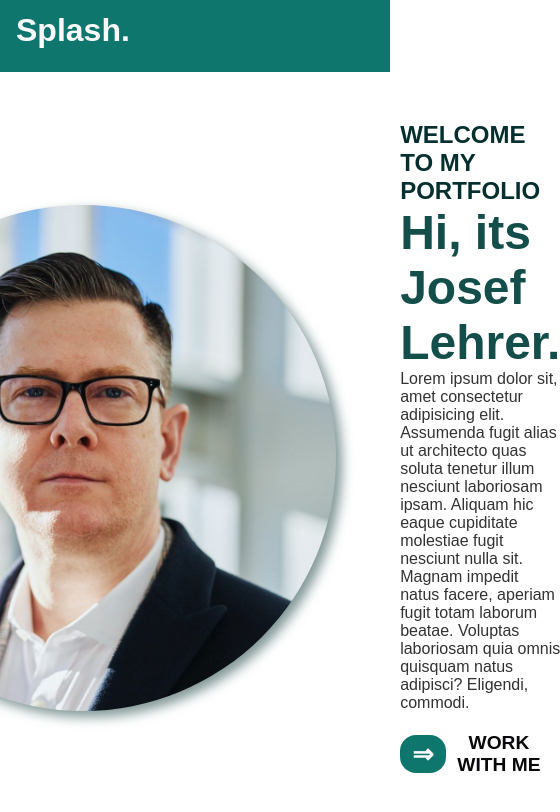
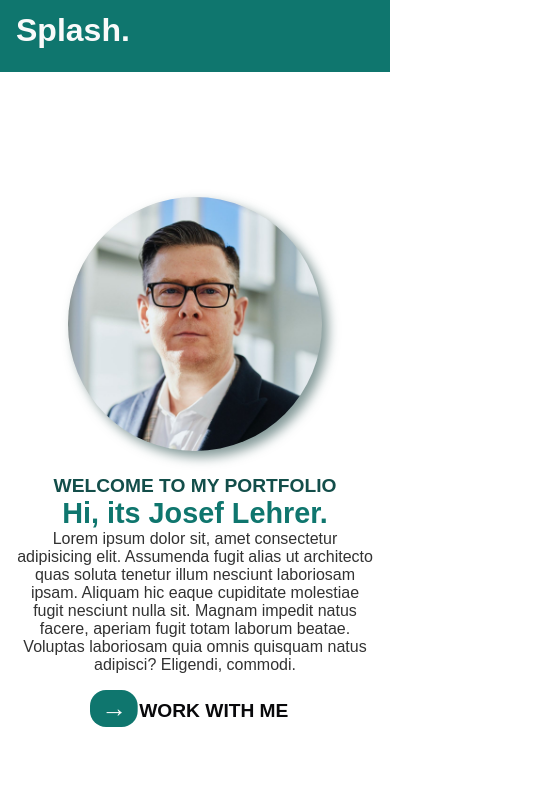
Before and after one commit to ayus-10/splash, a React (Vite) app: page / in a window 390 px wide. Shown: the top 812 px of the page, 560 px wide, since content can reach past the window. Built offline with nearby package versions, Linux system fonts and the light colour scheme; some icons are missing; a web font is replaced by a local one.

Commit message:
improved responsiveness

```diff
--- a/src/App.css
+++ b/src/App.css
@@ -1,4 +1,4 @@
 .wrapper {
-  max-width: 960px;
+  max-width: 1024px;
   margin: 0 auto;
 }
--- a/src/components/Hero.css
+++ b/src/components/Hero.css
@@ -1,9 +1,10 @@
 .container {
-  height: calc(100vh - 4.5rem);
+  min-height: calc(100vh - 4.5rem);
   display: flex;
   justify-content: center;
   align-items: center;
   gap: 4rem;
+  overflow-x: hidden;
 }
 
 .image-div {
@@ -21,12 +22,12 @@
 .about-text h2 {
   font-size: 1.5rem;
   text-transform: uppercase;
-  color: var(--teal-darkest);
+  color: var(--teal-darker);
 }
 
 .about-text h1 {
   font-size: 3rem;
-  color: var(--teal-darker);
+  color: var(--teal-dark);
 }
 
 .about-text p {
@@ -41,8 +42,7 @@
   font-size: 1.2rem;
   font-weight: 700;
   margin: 1rem 0;
-  display: flex;
-  align-items: center;
+  padding: 0.25rem 0;
   gap: 0.25rem;
   cursor: pointer;
   border-radius: 1rem;
@@ -58,7 +58,7 @@
   height: 100%;
   width: 100%;
   border-radius: 1rem;
-  transform: translateX(-100%);
+  transform: translateX(-77%);
   background-color: var(--teal-dark);
   z-index: -1;
   transition: 0.5s ease-in-out;
@@ -72,7 +72,6 @@
   padding: 0.25rem 0.75rem;
   border-radius: 1rem;
   font-size: 1.6rem;
-  background-color: var(--teal-dark);
   color: var(--white);
 }
 
@@ -85,3 +84,32 @@
 .btn:hover .btn-text {
   color: var(--white);
 }
+
+@media screen and (max-width: 960px) {
+  .container {
+    padding-top: 1.5rem;
+    gap: 1.5rem;
+    flex-direction: column;
+    justify-content: center;
+  }
+
+  .image-div {
+    height: 30vh;
+  }
+
+  .about-text {
+    padding: 0 1rem;
+    display: flex;
+    flex-direction: column;
+    align-items: center;
+    text-align: center;
+  }
+
+  .about-text h2 {
+    font-size: 1.2rem;
+  }
+
+  .about-text h1 {
+    font-size: 1.8rem;
+  }
+}
--- a/src/components/Hero.jsx
+++ b/src/components/Hero.jsx
@@ -19,8 +19,8 @@ const Hero = () => {
           laborum beatae. Voluptas laboriosam quia omnis quisquam natus
           adipisci? Eligendi, commodi.
         </p>
-        <button className="btn">
-          <span className="btn-icon">&rArr;</span>
+        <button className="btn" type="button">
+          <span className="btn-icon">&rarr;</span>
           <span className="btn-text">Work with me</span>
         </button>
       </div>
--- a/src/components/Nav.css
+++ b/src/components/Nav.css
@@ -11,7 +11,7 @@
   background-color: var(--teal-dark);
   display: flex;
   justify-content: space-between;
-  max-width: 960px;
+  max-width: 1024px;
   margin: 0 auto;
   padding: 0.75rem 1rem;
   height: 4.5rem;
```
Also changed, not shown: 1 other file (tests, documents, lock files or other folders).
